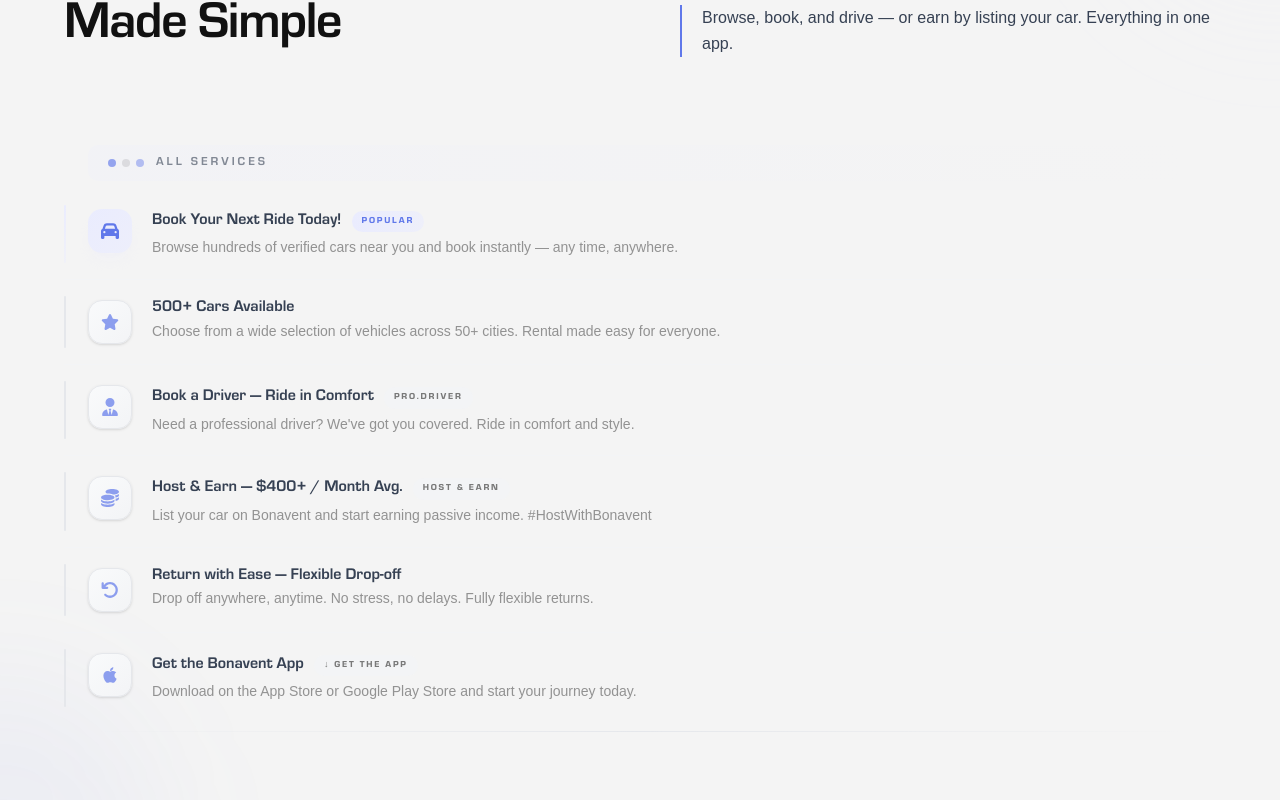
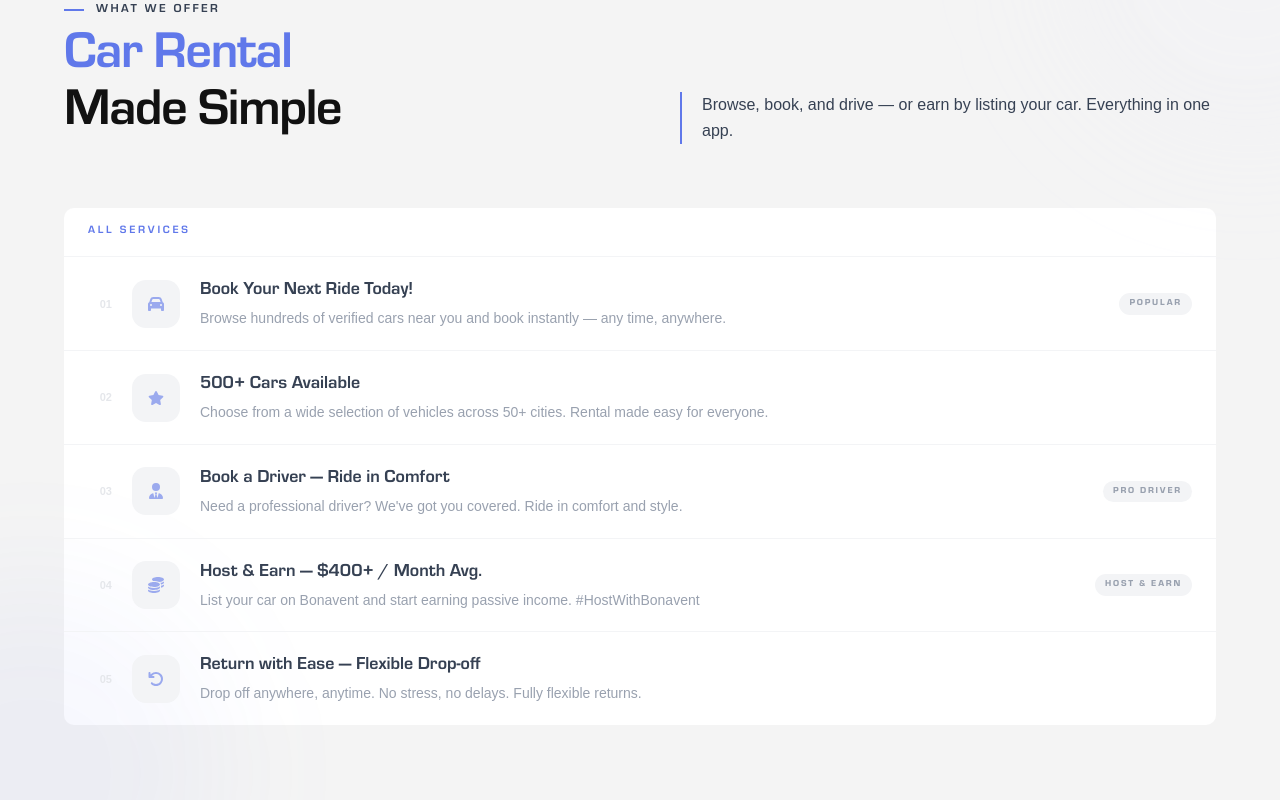
Before and after one commit to rajin572/bonavent_animated_website, a Next.js app: page / in a window 1280 px wide. Shown: the part 1160-1960 px from the top of the page. Built offline with nearby package versions, Linux system fonts and the light colour scheme; a web font is replaced by a local one.

Commit message:
feat: enhance components with tab functionality for dynamic content display

```diff
--- a/src/app/(layout)/page.tsx
+++ b/src/app/(layout)/page.tsx
@@ -20,10 +20,10 @@
 
   return (
     <div>
-      <Hero />
+      <Hero tab={tab} />
       <Brands />
       <Services />
-      <AppDownload />
+      <AppDownload tab={tab} />
       <HowItUse tab={tab} />
       <Features />
       <ThreeSteps />
--- a/src/component/Home/Services.tsx
+++ b/src/component/Home/Services.tsx
@@ -2,7 +2,6 @@
 import { useRef } from "react";
 import { gsap, useGSAP } from "@/lib/gsap-util";
 import SectionHeader from "../ui/SectionHeader";
-import BorderCard from "../ui/BorderCard";
 import { cn } from "@/lib/utils";
 import {
     FaCar,
@@ -12,13 +11,10 @@
     FaStar,
     FaApple,
 } from "react-icons/fa6";
-import { IoLogoGooglePlaystore } from "react-icons/io5";
-import { BsArrowRight } from "react-icons/bs";
+import { BsArrowUpRight } from "react-icons/bs";
 import Container from "../ui/Container";
-import DownloadModal from "../ui/DownloadModal";
 
-/* ── Service list item (icon as bullet) ─────────────────── */
-interface ServiceItemProps {
+interface ServiceItem {
     icon: React.ReactNode;
     title: string;
     description: string;
@@ -26,112 +22,13 @@
     highlight?: boolean;
 }
 
-const ServiceItem = ({
-    icon,
-    title,
-    description,
-    badge,
-    highlight,
-}: ServiceItemProps) => {
-    const IconWrapper = highlight ? (
-        <div
-            className="w-11 h-11 rounded-xl bg-gradient-to-br from-highlight-color to-highlight-color/70 flex items-center justify-center flex-shrink-0 shadow-lg shadow-highlight-color/20 transition-all duration-500 group-hover:shadow-secondary-color/30 group-hover:from-secondary-color group-hover:to-secondary-color/80 group-hover:scale-110 group-hover:-rotate-3"
-        >
-            <span className="text-lg text-secondary-color transition-colors duration-500 group-hover:text-white">
-                {icon}
-            </span>
-        </div>
-    ) : (
-        <div
-            className="w-11 h-11 rounded-xl bg-gradient-to-br from-gray-50 to-gray-100 flex items-center justify-center flex-shrink-0 border border-gray-200 shadow-sm transition-all duration-500 group-hover:border-secondary-color/30 group-hover:from-secondary-color/5 group-hover:to-secondary-color/10 group-hover:shadow-md group-hover:scale-110"
-        >
-            <span className="text-lg text-secondary-color/70 transition-colors duration-500 group-hover:text-secondary-color">
-                {icon}
-            </span>
-        </div>
-    );
-
-    return (
-        <li className="group relative flex items-start gap-5 px-6 py-5 cursor-default transition-all duration-500">
-            {/* Left accent line */}
-            <span
-                className={cn(
-                    "absolute left-0 top-4 bottom-4 w-0.5 rounded-full transition-all duration-500",
-                    highlight
-                        ? "bg-gradient-to-b from-highlight-color to-highlight-color/40 group-hover:from-secondary-color group-hover:to-secondary-color/40"
-                        : "bg-gray-200 group-hover:bg-secondary-color/30"
-                )}
-            />
-
-            {IconWrapper}
-
-            {/* Content */}
-            <div className="flex-1 min-w-0 pt-0.5">
-                <div className="flex items-center gap-2.5 flex-wrap">
-                    <h3 className="text-base font-bold text-base-color transition-colors duration-500 group-hover:text-secondary-color">
-                        {title}
-                    </h3>
-                    {badge && (
-                        <span
-                            className={cn(
-                                "text-[9px] font-extrabold tracking-[0.2em] uppercase px-2.5 py-1 rounded-full transition-all duration-500",
-                                highlight
-                                    ? "bg-gradient-to-r from-highlight-color to-highlight-color/60 text-secondary-color group-hover:from-secondary-color group-hover:to-secondary-color/60 group-hover:text-white"
-                                    : "bg-gray-100 text-lighter-color group-hover:bg-secondary-color/10"
-                            )}
-                        >
-                            {badge}
-                        </span>
-                    )}
-                </div>
-                <p className="text-sm text-lighter-color/80 mt-1 leading-relaxed transition-colors duration-500 group-hover:text-lighter-color">
-                    {description}
-                </p>
-            </div>
-
-            {/* Arrow indicator
-            <div className="absolute right-6 top-1/2 -translate-y-1/2 opacity-0 group-hover:opacity-100 transition-all duration-500 group-hover:translate-x-1">
-                <div className="w-8 h-8 rounded-full bg-secondary-color/10 flex items-center justify-center">
-                    <BsArrowRight className="text-secondary-color text-sm" />
-                </div>
-            </div> */}
-        </li>
-    );
-};
-
-/* ── Section ───────────────────────────────────────────── */
-const Services = () => {
-    const sectionRef = useRef<HTMLDivElement>(null);
-
-    useGSAP(
-        () => {
-            gsap.from(".service-item", {
-                y: 50,
-                opacity: 0,
-                x: -20,
-                duration: 0.7,
-                ease: "power3.out",
-                stagger: {
-                    amount: 0.6,
-                    from: "start",
-                },
-                scrollTrigger: {
-                    trigger: ".services-list",
-                    start: "top 85%",
-                    toggleActions: "play none none reverse",
-                },
-            });
-        },
-        { scope: sectionRef }
-    );
-
-    const services: ServiceItemProps[] = [
+const services: ServiceItem[] = [
     {
         icon: <FaCar />,
         title: "Book Your Next Ride Today!",
         description: "Browse hundreds of verified cars near you and book instantly — any time, anywhere.",
         badge: "Popular",
-            highlight: true,
+        // highlight: true,
     },
     {
         icon: <FaStar />,
@@ -142,7 +39,7 @@
         icon: <FaUserTie />,
         title: "Book a Driver — Ride in Comfort",
         description: "Need a professional driver? We've got you covered. Ride in comfort and style.",
-            badge: "Pro.Driver",
+        badge: "Pro Driver",
     },
     {
         icon: <FaCoins />,
@@ -155,20 +52,45 @@
         title: "Return with Ease — Flexible Drop-off",
         description: "Drop off anywhere, anytime. No stress, no delays. Fully flexible returns.",
     },
+    // {
+    //     icon: <FaApple />,
+    //     title: "Get the Bonavent App",
+    //     description: "Download on the App Store or Google Play Store and start your journey today.",
+    //     badge: "↓ Get the App",
+    // },
+];
+
+const Services = () => {
+    const sectionRef = useRef<HTMLDivElement>(null);
+
+    useGSAP(
+        () => {
+            gsap.fromTo(
+                ".service-item",
+                { y: 28, opacity: 0 },
                 {
-            icon: <FaApple />,
-            title: "Get the Bonavent App",
-            description: "Download on the App Store or Google Play Store and start your journey today.",
-            badge: "↓ Get the App",
+                    y: 0,
+                    opacity: 1,
+                    duration: 0.6,
+                    ease: "power3.out",
+                    stagger: { amount: 0.5, from: "start" },
+                    scrollTrigger: {
+                        trigger: ".services-list",
+                        start: "top 85%",
+                        toggleActions: "play none none none",
+                        once: true,
                     },
-    ];
+                }
+            );
+        },
+        { scope: sectionRef }
+    );
 
     return (
         <section id="services" ref={sectionRef} className="py-16 lg:py-20 overflow-hidden relative">
-            {/* Background decorative elements */}
             <div className="absolute inset-0 pointer-events-none overflow-hidden">
-                <div className="absolute -top-40 -right-40 w-80 h-80 rounded-full bg-highlight-color/10 blur-3xl" />
-                <div className="absolute -bottom-40 -left-40 w-80 h-80 rounded-full bg-secondary-color/5 blur-3xl" />
+                <div className="absolute -top-40 -right-40 w-96 h-96 rounded-full bg-highlight-color/10 blur-3xl" />
+                <div className="absolute -bottom-40 -left-40 w-96 h-96 rounded-full bg-secondary-color/5 blur-3xl" />
             </div>
 
             <Container>
@@ -179,38 +101,92 @@
                     description="Browse, book, and drive — or earn by listing your car. Everything in one app."
                 />
 
-                {/* Services list card */}
-                {/* Card header */}
-                <div className="px-6 pt-6 pb-2">
-                    <div className="flex items-center gap-3 px-5 py-2.5 rounded-lg bg-gradient-to-r from-highlight-color/20 to-transparent">
-                        <div className="flex items-center gap-1.5">
-                            <span className="w-2 h-2 rounded-full bg-secondary-color animate-pulse" />
-                            <span className="w-2 h-2 rounded-full bg-zinc-300 animate-pulse" style={{ animationDelay: "150ms" }} />
-                            <span className="w-2 h-2 rounded-full bg-secondary-color/50 animate-pulse" style={{ animationDelay: "300ms" }} />
-                        </div>
-                        <span className="text-xs font-bold tracking-[0.25em] uppercase text-base-color/60">
+                {/* List card */}
+                <div className="mt-10 bg-white rounded-lg overflow-hidden">
+
+                    {/* Card header bar */}
+                    <div className="flex items-center justify-between px-6 py-4 border-b border-gray-100">
+                        <span className="text-[11px] font-bold tracking-[0.25em] uppercase text-secondary-color">
                             All Services
                         </span>
-                    </div>
+                        {/* <span className="text-[11px] font-semibold text-secondary-color/50">
+                            {services.length} available
+                        </span> */}
                     </div>
 
                     {/* List */}
-                <ul className="services-list">
+                    <ul className="services-list divide-y divide-gray-100">
                         {services.map((item, idx) => (
-                        <div key={idx} className={cn(
-                            "transition-all duration-500",
-                            idx < services.length - 1 && "border-b border-gray-100"
+                            <li
+                                key={idx}
+                                className={cn(
+                                    "service-item group relative flex items-center gap-5 px-6 py-5 transition-all duration-300 cursor-default",
+                                    item.highlight
+                                        ? "hover:bg-secondary-color/3"
+                                        : "hover:bg-white"
+                                )}
+                            >
+                                {/* Left accent bar */}
+                                <span className={cn(
+                                    "absolute left-0 top-3 bottom-3 w-0.75 rounded-full transition-all duration-300 opacity-0 group-hover:opacity-100",
+                                    item.highlight ? "bg-highlight-color" : "bg-secondary-color/30"
+                                )} />
+
+                                {/* Number */}
+                                <span className="hidden sm:block text-[11px] font-black text-gray-200 w-6 shrink-0 text-right select-none group-hover:text-gray-300 transition-colors duration-300">
+                                    {String(idx + 1).padStart(2, "0")}
+                                </span>
+
+                                {/* Icon */}
+                                <div className={cn(
+                                    "w-12 h-12 rounded-xl flex items-center justify-center shrink-0 transition-all duration-300 group-hover:scale-105",
+                                    item.highlight
+                                        ? "bg-highlight-color/20 group-hover:bg-highlight-color/30"
+                                        : "bg-gray-100 group-hover:bg-secondary-color/10"
                                 )}>
-                            <ServiceItem {...item} />
+                                    <span className={cn(
+                                        "text-base transition-colors duration-300",
+                                        item.highlight ? "text-secondary-color" : "text-secondary-color/60 group-hover:text-secondary-color"
+                                    )}>
+                                        {item.icon}
+                                    </span>
                                 </div>
+
+                                {/* Text */}
+                                <div className="flex-1 min-w-0">
+                                    <p className={cn(
+                                        "font-semibold text-lg text-base-color transition-colors duration-300",
+                                        item.highlight
+                                            ? "group-hover:text-secondary-color"
+                                            : "group-hover:text-secondary-color"
+                                    )}>
+                                        {item.title}
+                                    </p>
+                                    <p className="text-sm text-gray-400 mt-0.5 leading-relaxed truncate">
+                                        {item.description}
+                                    </p>
+                                </div>
+
+                                {/* Badge */}
+                                {item.badge && (
+                                    <span className={cn(
+                                        "hidden md:inline-flex shrink-0 text-[9px] font-extrabold tracking-[0.2em] uppercase px-2.5 py-1 rounded-full transition-all duration-300",
+                                        item.highlight
+                                            ? "bg-highlight-color/20 text-secondary-color group-hover:bg-highlight-color/30"
+                                            : "bg-gray-100 text-gray-400 group-hover:bg-secondary-color/10 group-hover:text-secondary-color"
+                                    )}>
+                                        {item.badge}
+                                    </span>
+                                )}
+
+                                {/* Arrow */}
+                                {/* <div className="w-8 h-8 rounded-full flex items-center justify-center shrink-0 transition-all duration-300 opacity-0 group-hover:opacity-100 translate-x-1 group-hover:translate-x-0 bg-secondary-color/8">
+                                    <BsArrowUpRight className="text-xs text-secondary-color" />
+                                </div> */}
+                            </li>
                         ))}
                     </ul>
-
-                {/* Card footer */}
-                <div className="px-6 pb-6 pt-2">
-                    <div className="h-px bg-gradient-to-r from-transparent via-gray-200 to-transparent" />
                 </div>
-
             </Container>
         </section>
     );
```
Also changed, not shown: src/component/Home/AppDownload.tsx (+53 -1 lines), src/component/Home/Hero.tsx (+28 -4 lines), src/component/Home/HowItUse.tsx (+10 -23 lines). Lines whose indentation alone changed are shown as unchanged.
